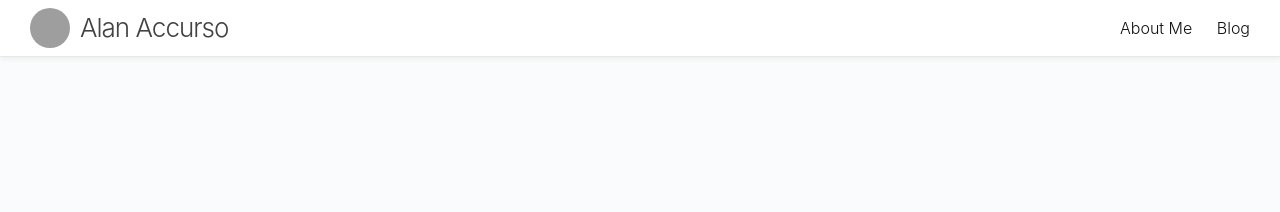
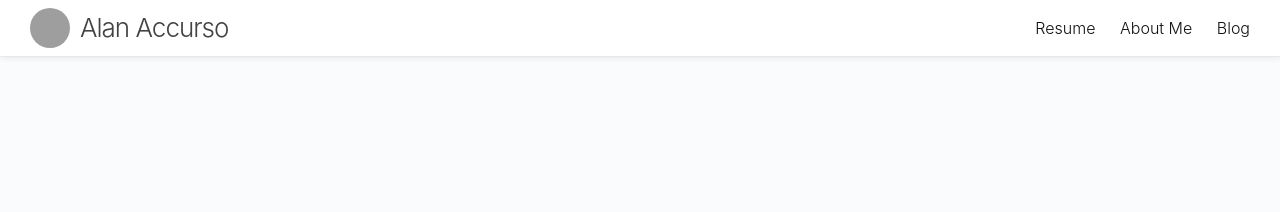
Before and after one commit to aaccurso/aaccurso.github.io, a Jekyll site: the page built from index.html, in a window 1280 px wide. Shown: the top 212 px of the page. Built offline with Jekyll 4.4.1, drawn with Linux system fonts in a browser that asks for light colours; nearby versions of some CDN libraries; grey boxes are pictures that could not be loaded.

Commit message:
Add resume link on header

```diff
--- a/_includes/header.html
+++ b/_includes/header.html
@@ -19,6 +19,7 @@
       </a>
 
       <div class="trigger">
+        <a class="page-link" href="/resume/">Resume</a>
         {% for page in site.pages %}
           {% if page.title %}
             <a class="page-link" href="{{ page.url | prepend: site.baseurl }}">{{ page.title }}</a>
```
